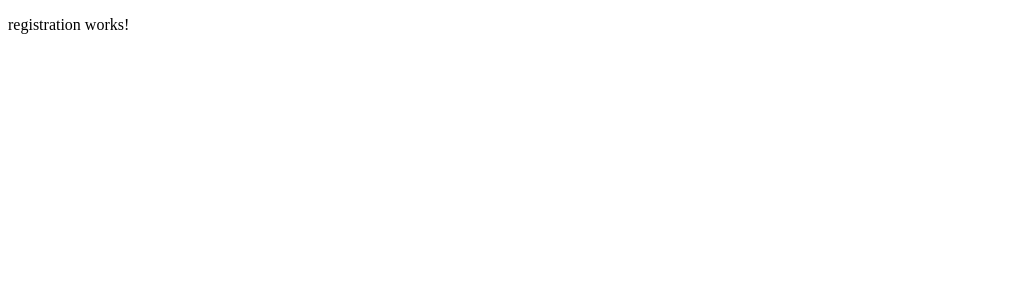
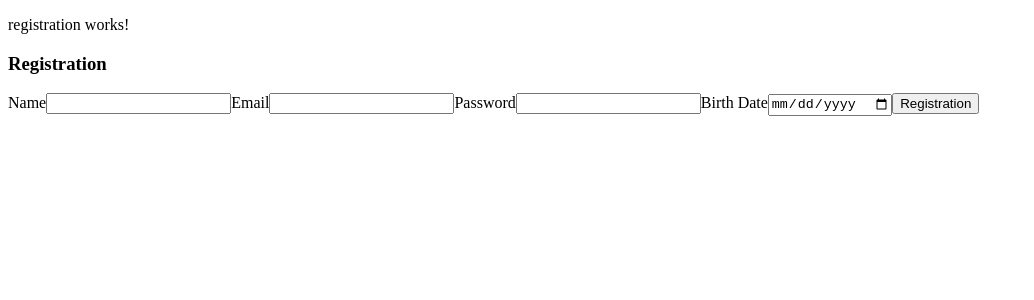
Before and after one commit to nuloxis/memeParadis, an Angular app in the folder front/memeparadis/: page /registration in a window 1280 px wide. Shown: the top 300 px of the page, without its empty margins (0-1034 px from the left). Built offline with nearby package versions, Linux system fonts and the light colour scheme.

Commit message:
registration_first_test

```diff
--- a/front/memeparadis/src/app/_components/registration/registration.component.html
+++ b/front/memeparadis/src/app/_components/registration/registration.component.html
@@ -1 +1,20 @@
 <p>registration works!</p>
+
+<div>
+  <h3>Registration</h3>
+  <form #productsFrom="ngForm" (ngSubmit)="onProductCreate(productsFrom.value)">
+    <label>Name</label>
+    <input type="text" name="name" ngModel>
+
+    <label >Email</label>
+    <input type="text" name="email" ngModel>
+
+    <label >Password</label>
+    <input type="text" name="password" ngModel>
+
+    <label >Birth Date</label>
+    <input type="date" name="birth" ngModel>
+
+    <button type="submit">Registration</button>
+  </form>
+</div>
--- a/front/memeparadis/src/app/_components/registration/registration.component.ts
+++ b/front/memeparadis/src/app/_components/registration/registration.component.ts
@@ -1,3 +1,4 @@
+import { HttpClient } from '@angular/common/http';
 import { Component, OnInit } from '@angular/core';
 
 @Component({
@@ -7,9 +8,18 @@ import { Component, OnInit } from '@angular/core';
 })
 export class RegistrationComponent implements OnInit {
 
-  constructor() { }
+  constructor(private http:HttpClient) {
+
+  }
 
   ngOnInit(): void {
   }
 
+  onProductCreate(uservalues: {name:string,email:string,passworld:string,birth:Date}){
+    console.log(uservalues);
+    this.http.post('',uservalues).subscribe((res)=>{
+      console.log(res);
+    });
+  }
+
 }
--- a/front/memeparadis/src/app/app.module.ts
+++ b/front/memeparadis/src/app/app.module.ts
@@ -6,6 +6,7 @@ import { AppComponent } from './app.component';
 import {HttpClientModule} from '@angular/common/http';
 import { RegistrationComponent } from './_components/registration/registration.component';
 import { LoginComponent } from './_components/login/login.component';
+import { FormsModule } from '@angular/forms';
 
 @NgModule({
   declarations: [
@@ -16,7 +17,9 @@ import { LoginComponent } from './_components/login/login.component';
   imports: [
     BrowserModule,
     AppRoutingModule,
-    HttpClientModule
+    HttpClientModule,
+    FormsModule,
+
   ],
   providers: [],
   bootstrap: [AppComponent]
```
